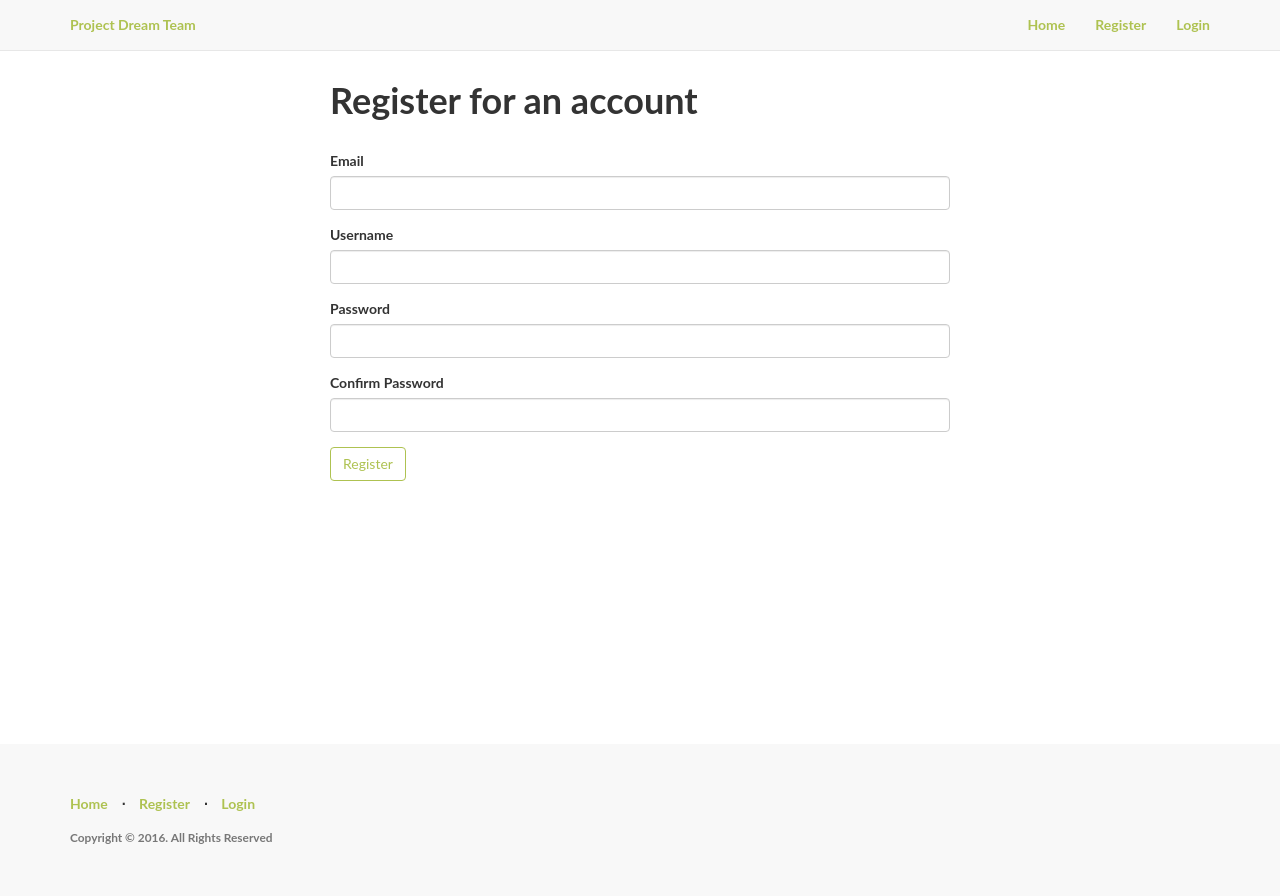
After one commit to lowderd/dreals, a Flask app: page /register in a window 1280 px wide. The commit adds this page. Run offline with Flask 2, Linux system fonts and the light colour scheme; parts of the project's set-up code (start-up, migrations or seed data) failed here and were passed over; some libraries are stand-ins or nearby versions.

Commit message:
User Login, Logout, and Registration Implemented

```diff
--- /dev/null
+++ b/app/auth/forms.py
@@ -0,0 +1,38 @@
+# app/auth/forms.py
+
+from flask_wtf import FlaskForm
+from wtforms import PasswordField, StringField, SubmitField, ValidationError
+from wtforms.validators import DataRequired, Email, EqualTo
+
+from ..models import User
+
+
+class RegistrationForm(FlaskForm):
+    """
+    Form for users to create new account
+    """
+    email = StringField('Email', validators=[DataRequired(), Email()])
+    username = StringField('Username', validators=[DataRequired()])
+    password = PasswordField('Password', validators=[
+                                        DataRequired(),
+                                        EqualTo('confirm_password')
+                                        ])
+    confirm_password = PasswordField('Confirm Password')
+    submit = SubmitField('Register')
+
+    def validate_email(self, field):
+        if User.query.filter_by(email=field.data).first():
+            raise ValidationError('Email is already in use.')
+
+    def validate_username(self, field):
+        if User.query.filter_by(username=field.data).first():
+            raise ValidationError('Username is already in use.')
+
+
+class LoginForm(FlaskForm):
+    """
+    Form for users to login
+    """
+    email = StringField('Email', validators=[DataRequired(), Email()])
+    password = PasswordField('Password', validators=[DataRequired()])
+    submit = SubmitField('Login')
--- /dev/null
+++ b/app/auth/views.py
@@ -0,0 +1,75 @@
+# app/auth/views.py
+
+from flask import flash, redirect, render_template, url_for
+from flask_login import login_required, login_user, logout_user
+
+from .forms import RegistrationForm, LoginForm
+from . import auth
+from .. import db
+from ..models import User
+
+
+@auth.route('/register', methods=['GET', 'POST'])
+def register():
+    """
+    Handle requests to the /register route
+    Add an employee to the database through the registration form
+    """
+    form = RegistrationForm()
+    if form.validate_on_submit():
+        user = User(email=form.email.data,
+                    username=form.username.data,
+                    password=form.password.data)
+
+        # add employee to the database
+        db.session.add(user)
+        db.session.commit()
+        flash('You have successfully registered! You may now login.')
+
+        # redirect to the login page
+        return redirect(url_for('auth.login'))
+
+    # load registration template
+    return render_template('auth/register.html', form=form, title='Register')
+
+
+@auth.route('/login', methods=['GET', 'POST'])
+def login():
+    """
+    Handle requests to the /login route
+    Log an employee in through the login form
+    """
+    form = LoginForm()
+    if form.validate_on_submit():
+
+        # check whether employee exists in the database and whether
+        # the password entered matches the password in the database
+        user = User.query.filter_by(email=form.email.data).first()
+        if user is not None and user.verify_password(
+                form.password.data):
+            # log employee in
+            login_user(user)
+
+            # redirect to the dashboard page after login
+            return redirect(url_for('home.dashboard'))
+
+        # when login details are incorrect
+        else:
+            flash('Invalid email or password.')
+
+    # load login template
+    return render_template('auth/login.html', form=form, title='Login')
+
+
+@auth.route('/logout')
+@login_required
+def logout():
+    """
+    Handle requests to the /logout route
+    Log an employee out through the logout link
+    """
+    logout_user()
+    flash('You have successfully been logged out.')
+
+    # redirect to the login page
+    return redirect(url_for('auth.login'))
--- a/app/models.py
+++ b/app/models.py
@@ -13,7 +13,7 @@ class User(UserMixin, db.Model):
 
     # Ensures table will be named in plural and not in singular
     # as is the name of the model
-    __tablename__ = 'employees'
+    __tablename__ = 'users'
 
     id = db.Column(db.Integer, primary_key=True)
     email = db.Column(db.String(60), index=True, unique=True)
@@ -62,7 +62,7 @@ class Role(db.Model):
     id = db.Column(db.Integer, primary_key=True)
     name = db.Column(db.String(60), unique=True)
     description = db.Column(db.String(200))
-    employees = db.relationship('Employee', backref='role',
+    employees = db.relationship('User', backref='role',
                                 lazy='dynamic')
 
     def __repr__(self):
--- /dev/null
+++ b/app/static/css/style.css
@@ -0,0 +1,109 @@
+/* app/static/css/style.css */
+
+body, html {
+    width: 100%;
+    height: 100%;
+}
+
+body, h1, h2, h3 {
+    font-family: "Lato", "Helvetica Neue", Helvetica, Arial, sans-serif;
+    font-weight: 700;
+}
+
+a, .navbar-default .navbar-brand, .navbar-default .navbar-nav>li>a {
+  color: #aec251;
+}
+
+a:hover, .navbar-default .navbar-brand:hover, .navbar-default .navbar-nav>li>a:hover {
+  color: #687430;
+}
+
+footer {
+    padding: 50px 0;
+    background-color: #f8f8f8;
+}
+
+p.copyright {
+    margin: 15px 0 0;
+}
+
+.alert-info {
+    width: 50%;
+    margin: auto;
+    color: #687430;
+    background-color: #e6ecca;
+    border-color: #aec251;
+}
+
+.btn-default {
+    border-color: #aec251;
+    color: #aec251;
+}
+
+.btn-default:hover {
+    background-color: #aec251;
+}
+
+.center {
+    margin: auto;
+    width: 50%;
+    padding: 10px;
+}
+
+.content-section {
+    padding: 50px 0;
+    border-top: 1px solid #e7e7e7;
+}
+
+.footer, .push {
+  clear: both;
+  height: 4em;
+}
+
+.intro-divider {
+    width: 400px;
+    border-top: 1px solid #f8f8f8;
+    border-bottom: 1px solid rgba(0,0,0,0.2);
+}
+
+.intro-header {
+    padding-top: 50px;
+    padding-bottom: 50px;
+    text-align: center;
+    color: #f8f8f8;
+    background: url(../img/intro-bg.jpg) no-repeat center center;
+    background-size: cover;
+    height: 100%;
+}
+
+.intro-message {
+    position: relative;
+    padding-top: 20%;
+    padding-bottom: 20%;
+}
+
+.intro-message > h1 {
+    margin: 0;
+    text-shadow: 2px 2px 3px rgba(0,0,0,0.6);
+    font-size: 5em;
+}
+
+.intro-message > h3 {
+    text-shadow: 2px 2px 3px rgba(0,0,0,0.6);
+}
+
+.lead {
+    font-size: 18px;
+    font-weight: 400;
+}
+
+.topnav {
+    font-size: 14px;
+}
+
+.wrapper {
+  min-height: 100%;
+  height: auto !important;
+  height: 100%;
+  margin: 0 auto -4em;
+}
--- /dev/null
+++ b/app/templates/auth/register.html
@@ -0,0 +1,14 @@
+<!-- app/templates/auth/register.html -->
+
+{% import "bootstrap/wtf.html" as wtf %}
+{% extends "base.html" %}
+{% block title %}Register{% endblock %}
+{% block body %}
+<div class="content-section">
+  <div class="center">
+    <h1>Register for an account</h1>
+    <br/>
+    {{ wtf.quick_form(form) }}
+  </div>
+</div>
+{% endblock %}
--- a/app/templates/base.html
+++ b/app/templates/base.html
@@ -1,30 +1,64 @@
-<!-- base.html -->
+<!-- app/templates/base.html -->
 
 <!DOCTYPE html>
 <html lang="en">
 <head>
-    <title>{% block title %}{% endblock %}</title>
-    <!-- Bootstrap core CSS -->
+    <title>{{ title }} | Project Dream Team</title>
     <link href="https://maxcdn.bootstrapcdn.com/bootstrap/3.3.7/css/bootstrap.min.css" rel="stylesheet">
-    <!-- Custom styles for this template -->
-    <link href="https://getbootstrap.com/examples/jumbotron-narrow/jumbotron-narrow.css" rel="stylesheet">
+    <link href="{{ url_for('static', filename='css/style.css') }}" rel="stylesheet">
+    <link rel="shortcut icon" href="{{ url_for('static', filename='img/favicon.ico') }}">
 </head>
 <body>
-    <div class="container">
-      <div class="header clearfix">
-        <nav>
-          <ul class="nav nav-pills pull-right">
-            <li role="presentation"><a href="/">Home</a></li>
-            <li role="presentation"><a href="/about">About</a></li>
-            <li role="presentation"><a href="http://flask.pocoo.org" target="_blank">More About Flask</a></li>
+    <nav class="navbar navbar-default navbar-fixed-top topnav" role="navigation">
+        <div class="container topnav">
+          <div class="navbar-header">
+              <button type="button" class="navbar-toggle" data-toggle="collapse" data-target="#bs-example-navbar-collapse-1">
+                  <span class="sr-only">Toggle navigation</span>
+                  <span class="icon-bar"></span>
+                  <span class="icon-bar"></span>
+                  <span class="icon-bar"></span>
+              </button>
+              <a class="navbar-brand topnav" href="{{ url_for('home.homepage') }}">Project Dream Team</a>
+          </div>
+          <div class="collapse navbar-collapse" id="bs-example-navbar-collapse-1">
+              <ul class="nav navbar-nav navbar-right">
+                {% if current_user.is_authenticated %}
+                  <li><a href="{{ url_for('home.dashboard') }}">Dashboard</a></li>
+                  <li><a href="{{ url_for('auth.logout') }}">Logout</a></li>
+                  <li><a><i class="fa fa-user"></i>  Hi, {{ current_user.username }}!</a></li>
+                {% else %}
+                  <li><a href="{{ url_for('home.homepage') }}">Home</a></li>
+                  <li><a href="{{ url_for('auth.register') }}">Register</a></li>
+                  <li><a href="{{ url_for('auth.login') }}">Login</a></li>
+                {% endif %}
               </ul>
+          </div>
+        </div>
     </nav>
-      </div>
+    <div class="wrapper">
       {% block body %}
       {% endblock %}
-      <footer class="footer">
-        <p>© 2016 Your Name Here</p>
+      <div class="push"></div>
+    </div>
+    <footer>
+        <div class="container">
+            <div class="row">
+                <div class="col-lg-12">
+                    <ul class="list-inline">
+                      <li><a href="{{ url_for('home.homepage') }}">Home</a></li>
+                      <li class="footer-menu-divider">⋅</li>
+                      {% if current_user.is_authenticated %}
+                        <li><a href="{{ url_for('auth.logout') }}">Logout</a></li>
+                      {% else %}
+                        <li><a href="{{ url_for('auth.register') }}">Register</a></li>
+                        <li class="footer-menu-divider">⋅</li>
+                        <li><a href="{{ url_for('auth.login') }}">Login</a></li>
+                      {% endif %}
+                    </ul>
+                    <p class="copyright text-muted small">Copyright © 2016. All Rights Reserved</p>
+                </div>
+            </div>
+        </div>
     </footer>
-    </div> <!-- /container -->
 </body>
 </html>
--- a/requirements.txt
+++ b/requirements.txt
@@ -1,11 +1,14 @@
 alembic==0.9.6
 click==6.7
+dominate==2.3.1
 Flask==0.12.2
+Flask-Bootstrap==3.3.7.1
 Flask-Login==0.4.0
 Flask-Migrate==2.1.1
 Flask-Script==2.0.6
 Flask-SQLAlchemy==2.3.2
 Flask-Testing==0.6.2
+Flask-WTF==0.14.2
 itsdangerous==0.24
 Jinja2==2.9.6
 Mako==1.0.7
@@ -16,4 +19,6 @@ python-dateutil==2.6.1
 python-editor==1.0.3
 six==1.11.0
 SQLAlchemy==1.1.14
+visitor==0.1.3
 Werkzeug==0.12.2
+WTForms==2.1
```
Also changed, not shown: app/__init__.py (+13 -7 lines), app/admin/__init__.py (added, +7 -0 lines), app/auth/__init__.py (added, +7 -0 lines), app/dreals.py (deleted, +0 -12 lines), app/home/__init__.py (added, +7 -0 lines), app/home/views.py (added, +23 -0 lines), app/templates/auth/login.html (added, +18 -0 lines), app/templates/home/dashboard.html (added, +20 -0 lines), app/templates/home/index.html (added, +19 -0 lines), app/templates/index.html (deleted, +0 -10 lines), app/views.py (deleted, +0 -15 lines), app/admin/forms.py (added), app/admin/views.py (added). Lines whose indentation alone changed are shown as unchanged.
